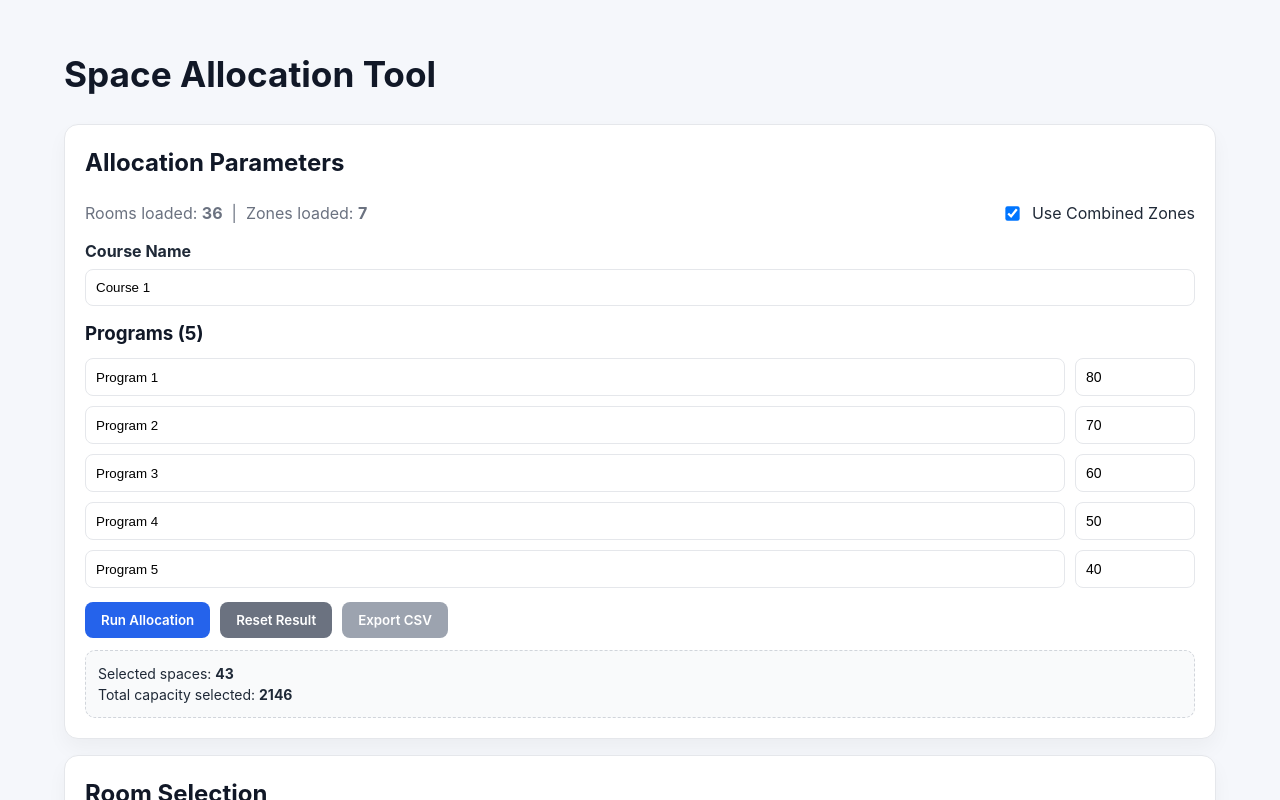
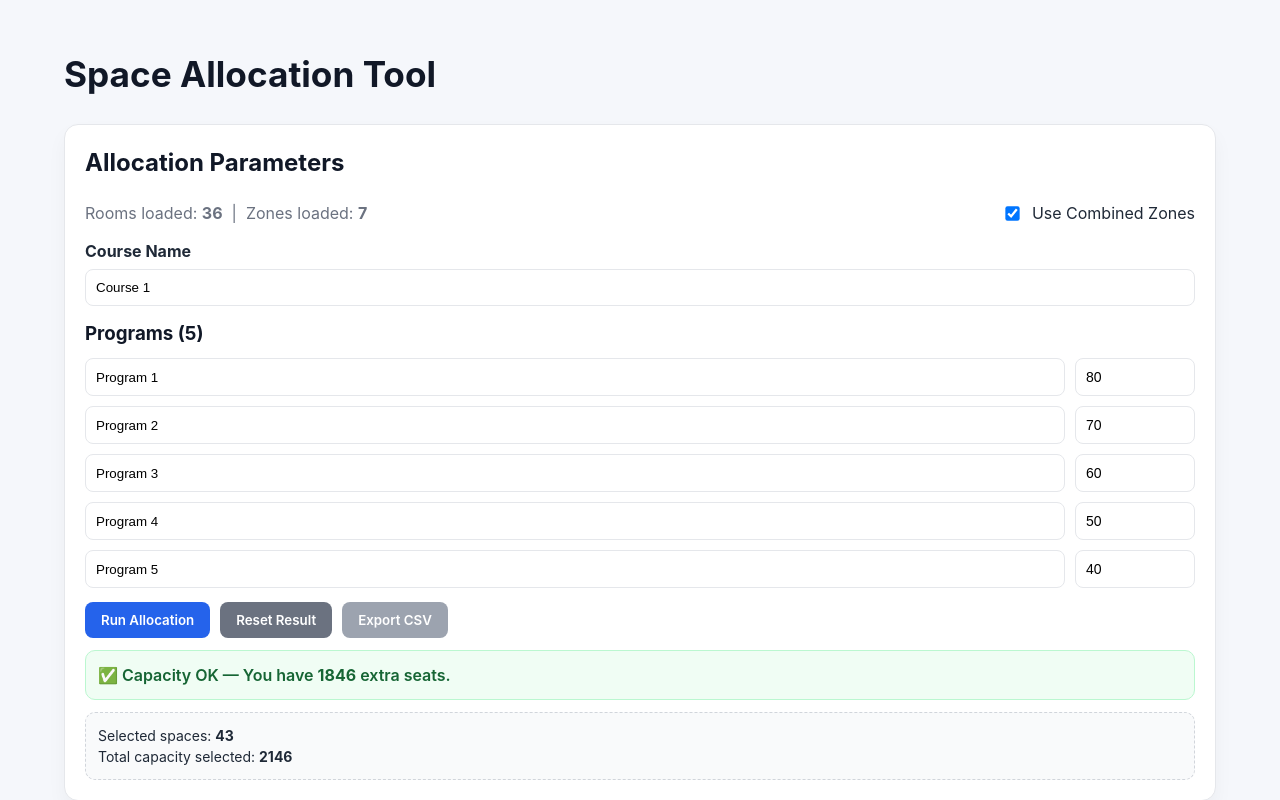
Before and after one commit to ShravyaAU/space-allocation, a React (Vite) app: page / in a window 1280 px wide. Shown: the top 800 px of the page. Built offline with nearby package versions, Linux system fonts and the light colour scheme.

Commit message:
Add capacity warning banner

```diff
--- a/src/App.jsx
+++ b/src/App.jsx
@@ -420,6 +420,13 @@ export default function App() {
     () => selectedSpaces.reduce((s, x) => s + x.capacity, 0),
     [selectedSpaces]
   );
+  const totalRequestedStudents = useMemo(() => {
+  return programs.reduce((sum, p) => sum + Math.max(0, Math.floor(Number(p.count) || 0)), 0);
+}, [programs]);
+
+const capacityDiff = totalSelectedCapacity - totalRequestedStudents;
+const capacityOk = capacityDiff >= 0;
+
 
   // Select all visible (filtered buildings + search)
   function selectAllVisible() {
@@ -535,6 +542,30 @@ export default function App() {
             Export CSV
           </button>
         </div>
+
+        <div
+  style={{
+    marginTop: 12,
+    padding: 12,
+    borderRadius: 10,
+    border: "1px solid",
+    borderColor: capacityOk ? "#bbf7d0" : "#fecaca",
+    background: capacityOk ? "#f0fdf4" : "#fef2f2",
+    color: capacityOk ? "#166534" : "#991b1b",
+    fontWeight: 600,
+  }}
+>
+  {capacityOk ? (
+    <>
+      ✅ Capacity OK — You have <b>{capacityDiff}</b> extra seats.
+    </>
+  ) : (
+    <>
+      ⚠️ Not enough capacity — You need <b>{Math.abs(capacityDiff)}</b> more seats.
+    </>
+  )}
+</div>
+
 
         <div className="info-box">
           <div>
```
Also changed, not shown: allocation_Course_1 (1).csv (deleted), allocation_Course_1.csv (deleted).
